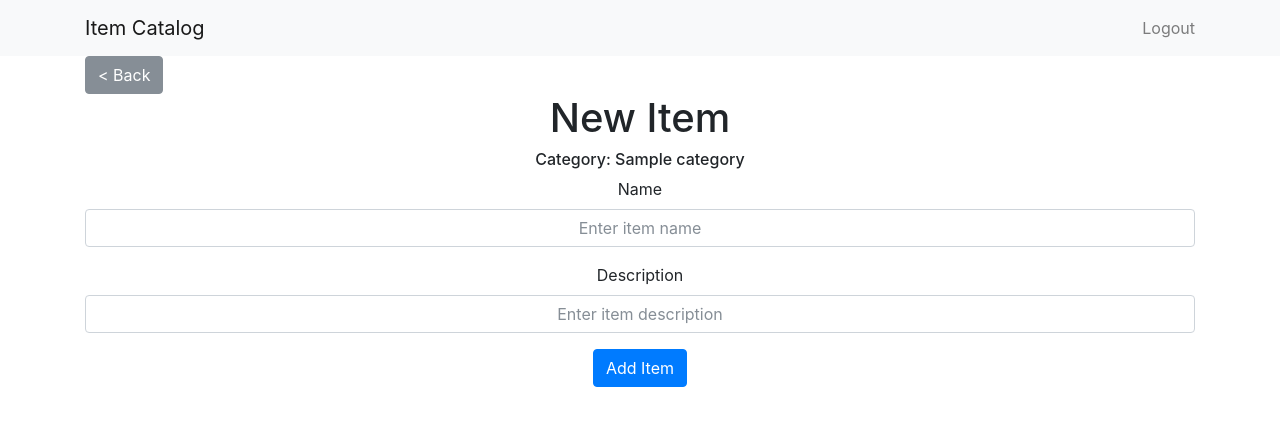
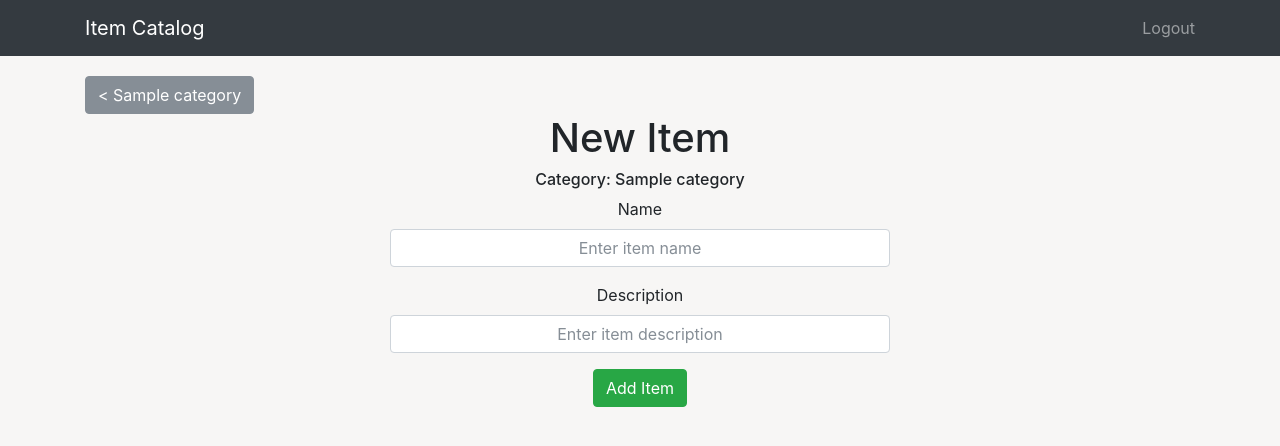
Before and after one commit to aravindadithya95/item-catalog, a Flask app: a page that uses templates/main.html in a window 1280 px wide. Shown: the top 446 px of the page. Run offline with Flask 2, Linux system fonts and the light colour scheme; the visitor is signed in with stand-in values (Sample User, id 1); tables that the repository leaves empty hold one stand-in row (values such as "Sample post"); some libraries are stand-ins or nearby versions.

Commit message:
Add CSS styling

```diff
--- a/application.py
+++ b/application.py
@@ -15,6 +15,8 @@ from oauth2client.client import flow_from_clientsecrets, FlowExchangeError
 import httplib2
 import json
 import requests
+
+import time
 
 app = Flask(__name__)
 
@@ -35,7 +37,7 @@ def show_login():
                     for x in range(32))
     login_session['state'] = state
 
-    return render_template('login.html', STATE=state)
+    return render_template('login.html', STATE=state, time=time.time())
 
 
 @app.route('/gconnect', methods=['POST'])
@@ -263,7 +265,7 @@ def show_catalog():
     # Get the catalog
     catalog = session.query(Category.name).all()
 
-    return render_template('catalog.html', catalog=catalog)
+    return render_template('catalog.html', catalog=catalog, time=time.time())
 
 
 @app.route('/catalog/<string:category_name>')
@@ -291,9 +293,9 @@ def show_category(category_name):
 
     # Check if user is logged in
     if 'username' not in login_session:
-        return render_template('public_category.html', category_name=category_name, items=items)
+        return render_template('public_category.html', category_name=category_name, items=items, time=time.time())
     else:
-        return render_template('category.html', category_name=category_name, items=items)
+        return render_template('category.html', category_name=category_name, items=items, time=time.time())
 
 
 @app.route('/catalog/<string:category_name>/items/<string:item_name>')
@@ -321,14 +323,16 @@ def show_item(category_name, item_name):
             'public_item.html',
             item_name=item_name,
             item_description=item.description,
-            category_name=category_name
+            category_name=category_name,
+            time=time.time()
         )
     else:
         return render_template(
             'item.html',
             item_name=item_name,
             item_description=item.description,
-            category_name=category_name
+            category_name=category_name,
+            time=time.time()
         )
 
 
@@ -367,8 +371,11 @@ def new_item(category_name):
         except NoResultFound:
             pass
         else:
-            response = make_response("Item already exists in that category.", 409)
-            return response
+            flash("Item already exists in that category.", 'error')
+
+            return redirect(url_for(
+                'new_item', category_name=category_name
+            ))
 
         # Add item
         new_item = Item(
@@ -393,7 +400,7 @@ def new_item(category_name):
             response = make_response("Invalid category name.", 404)
             return response
 
-        return render_template('new_item.html', category_name=category_name)
+        return render_template('new_item.html', category_name=category_name, time=time.time())
 
 
 @app.route('/catalog/<string:category_name>/items/<string:item_name>/edit', methods=['GET', 'POST'])
@@ -454,7 +461,8 @@ def edit_item(category_name, item_name):
             'edit_item.html',
             item_name=item_name,
             category_name=category_name,
-            item_description=item_to_edit.description
+            item_description=item_to_edit.description,
+            time=time.time()
         )
 
 
@@ -490,7 +498,7 @@ def delete_item(category_name, item_name):
         return redirect(url_for('show_category', category_name=category_name))
     else:
         return render_template(
-            'delete_item.html', item_name=item_name, category_name=category_name
+            'delete_item.html', item_name=item_name, category_name=category_name, time=time.time()
         )
 
 
--- /dev/null
+++ b/static/css/styles.css
@@ -0,0 +1,40 @@
+body {
+  background-color: #f7f6f5;
+}
+
+nav {
+  margin-bottom: 20px;
+}
+
+.login-h1 {
+  padding: 20px;
+}
+
+.list-group {
+  padding-top: 20px;
+  max-width: 500px;
+  overflow: hidden;
+  margin: 0 auto;
+}
+
+.flash {
+  margin: 20px;
+}
+
+.card {
+  margin: 20px;
+}
+
+.form-control {
+  max-width: 500px;
+  overflow: hidden;
+  margin: 0 auto;
+}
+
+button:hover {
+  cursor: pointer;
+}
+
+#signinButton {
+  padding: 10px;
+}
--- a/templates/delete_item.html
+++ b/templates/delete_item.html
@@ -8,7 +8,7 @@
   <div class="container text-center">
     <div class="navigation text-left">
       <a href="{{ url_for('show_item', category_name=category_name, item_name=item_name) }}">
-        <button type="button" class="btn btn-secondary">< Back</button>
+        <button type="button" class="btn btn-secondary">< {{ item_name }}</button>
       </a>
     </div>
     <h1>Delete Item</h1>
@@ -16,7 +16,7 @@
     <h6>Category: {{ category_name }}</h6>
     <form action="{{ url_for('delete_item', category_name=category_name, item_name=item_name) }}" method="post">
       <p>Are you sure you want to proceed?</p>
-      <button type="submit" class="btn btn-primary">Delete</button>
+      <button type="submit" class="btn btn-danger">Delete Item</button>
     </form>
   </div>
 {% endblock %}
--- a/templates/edit_item.html
+++ b/templates/edit_item.html
@@ -8,7 +8,7 @@
   <div class="container text-center">
     <div class="navigation text-left">
       <a href="{{ url_for('show_item', category_name=category_name, item_name=item_name) }}">
-        <button type="button" class="btn btn-secondary">< Back</button>
+        <button type="button" class="btn btn-secondary">< {{ item_name }}</button>
       </a>
     </div>
     {% include "flash.html" %}
@@ -24,7 +24,7 @@
         <label for="description">Description</label>
         <input type="text" class="form-control text-center" value="{{ item_description }}" name="description" placeholder="Enter new description" maxlength="250">
       </div>
-      <button type="submit" class="btn btn-primary">Edit</button>
+      <button type="submit" class="btn btn-warning">Edit Item</button>
     </form>
   </div>
 {% endblock %}
--- a/templates/item.html
+++ b/templates/item.html
@@ -16,9 +16,7 @@
         <h4 class="card-title">{{ item_name }}</h4>
         <h6 class="card-subtitle mb-2 text-muted">Category</h6>
         <p class="card-text">
-          <a href="{{ url_for('show_category', category_name=category_name) }}">
             {{ category_name }}
-          </a>
         </p>
         </a>
         <h6 class="card-subtitle mb-2 text-muted">Description</h6>
--- a/templates/login.html
+++ b/templates/login.html
@@ -11,6 +11,8 @@
 {% endblock %}
 
 {% block content %}
+  <h1 class="login-h1 text-center">Choose your sign in option</h1>
+
   <div class="container text-center">
     <div id="signinButton">
       <span class="g-signin"
@@ -34,6 +36,7 @@
           // Hide the sign-in buttons now that the user is authorized
           $('#signinButton').attr('style', 'display: none');
           $('#fb-button').attr('style', 'display: none');
+          $('.login-h1').attr('style', 'display: none');
 
           /*
           * Send the one-time-use code to the server, if the server responds,
@@ -109,6 +112,7 @@
                 // Hide the sign-in buttons now that the user is authorized
                 $('#signinButton').attr('style', 'display: none');
                 $('#fb-button').attr('style', 'display: none');
+                $('.login-h1').attr('style', 'display: none');
 
                 $('#result').html('Login Successful!</br>'+ result + '</br>Redirecting...')
                 setTimeout(function() {
--- a/templates/main.html
+++ b/templates/main.html
@@ -15,11 +15,18 @@
     <script src="https://cdnjs.cloudflare.com/ajax/libs/popper.js/1.12.3/umd/popper.min.js" integrity="sha384-vFJXuSJphROIrBnz7yo7oB41mKfc8JzQZiCq4NCceLEaO4IHwicKwpJf9c9IpFgh" crossorigin="anonymous"></script>
     <script src="https://maxcdn.bootstrapcdn.com/bootstrap/4.0.0-beta.2/js/bootstrap.min.js" integrity="sha384-alpBpkh1PFOepccYVYDB4do5UnbKysX5WZXm3XxPqe5iKTfUKjNkCk9SaVuEZflJ" crossorigin="anonymous"></script>
 
+    <meta http-equiv="cache-control" content="max-age=0">
+    <meta http-equiv="cache-control" content="no-cache">
+    <meta http-equiv="expires" content="0">
+    <meta http-equiv="expires" content="Tue, 01 Jan 1990 12:00:00 GMT">
+
+    <link rel=stylesheet href="{{ url_for('static', filename='css/styles.css') }}?t={{ time }}">
+
     {% block head %}
     {% endblock %}
   </head>
   <body>
-    <nav class="navbar navbar-light bg-light">
+    <nav class="navbar navbar-dark bg-dark">
       <div class="container">
         <a class="navbar-brand" href="/">Item Catalog</a>
         <div class="navbar-nav ml-auto">
--- a/templates/new_item.html
+++ b/templates/new_item.html
@@ -8,9 +8,10 @@
   <div class="container text-center">
     <div class="navigation text-left">
       <a href="{{ url_for('show_category', category_name=category_name) }}">
-        <button type="button" class="btn btn-secondary">< Back</button>
+        <button type="button" class="btn btn-secondary">< {{ category_name }}</button>
       </a>
     </div>
+    {% include "flash.html" %}
     <h1>New Item</h1>
     <h6>Category: {{ category_name }}</h6>
     <form action="{{ url_for('new_item', category_name=category_name) }}" method="post">
@@ -22,7 +23,7 @@
         <label for="description">Description</label>
         <input type="text" class="form-control text-center" name="description" placeholder="Enter item description" maxlength="250">
       </div>
-      <button type="submit" class="btn btn-primary">Add Item</button>
+      <button type="submit" class="btn btn-success">Add Item</button>
     </form>
   </div>
 {% endblock %}
--- a/templates/public_item.html
+++ b/templates/public_item.html
@@ -16,9 +16,7 @@
         <h4 class="card-title">{{ item_name }}</h4>
         <h6 class="card-subtitle mb-2 text-muted">Category</h6>
         <p class="card-text">
-          <a href="{{ url_for('show_category', category_name=category_name) }}">
             {{ category_name }}
-          </a>
         </p>
         </a>
         <h6 class="card-subtitle mb-2 text-muted">Description</h6>
```
